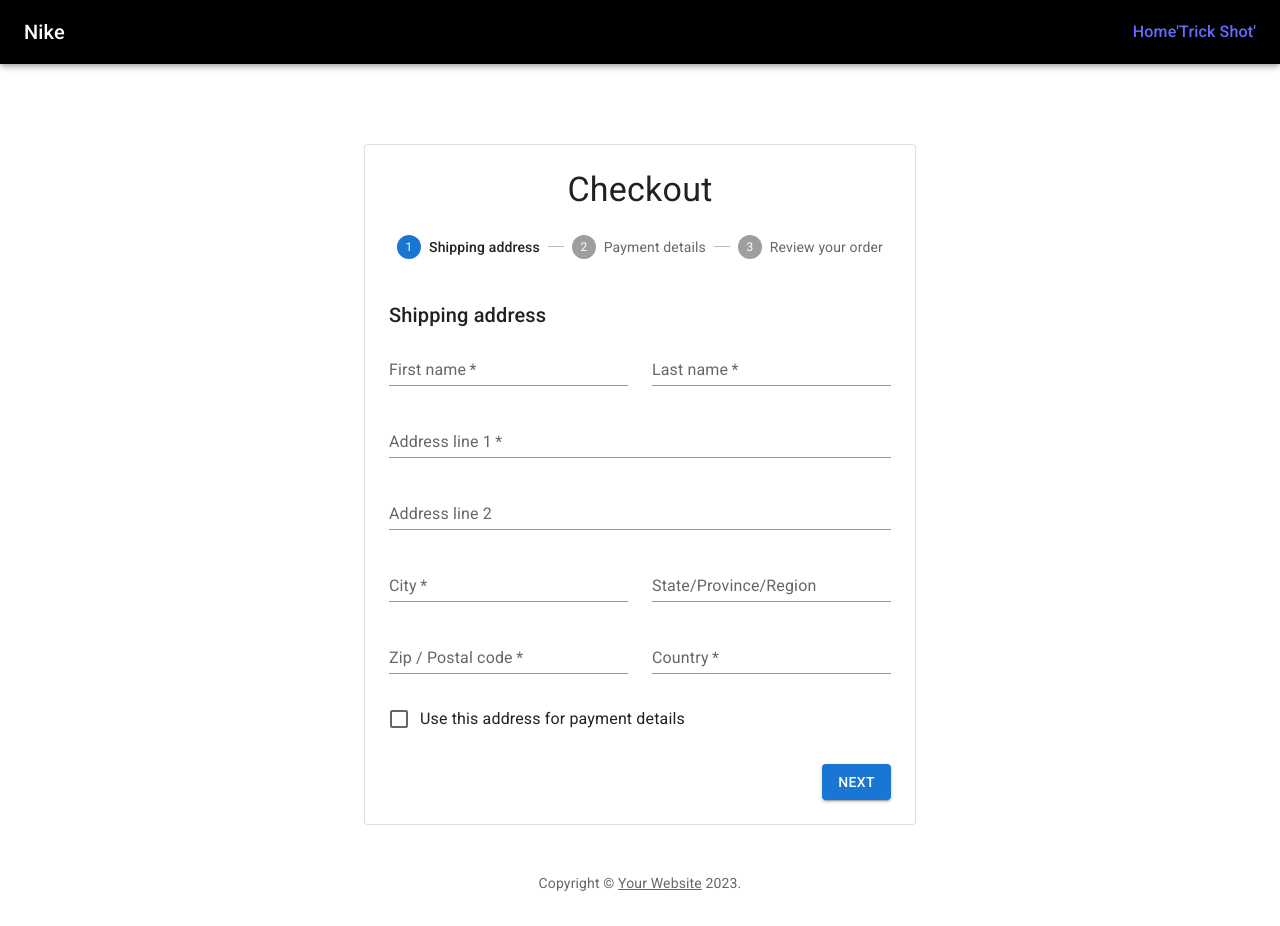
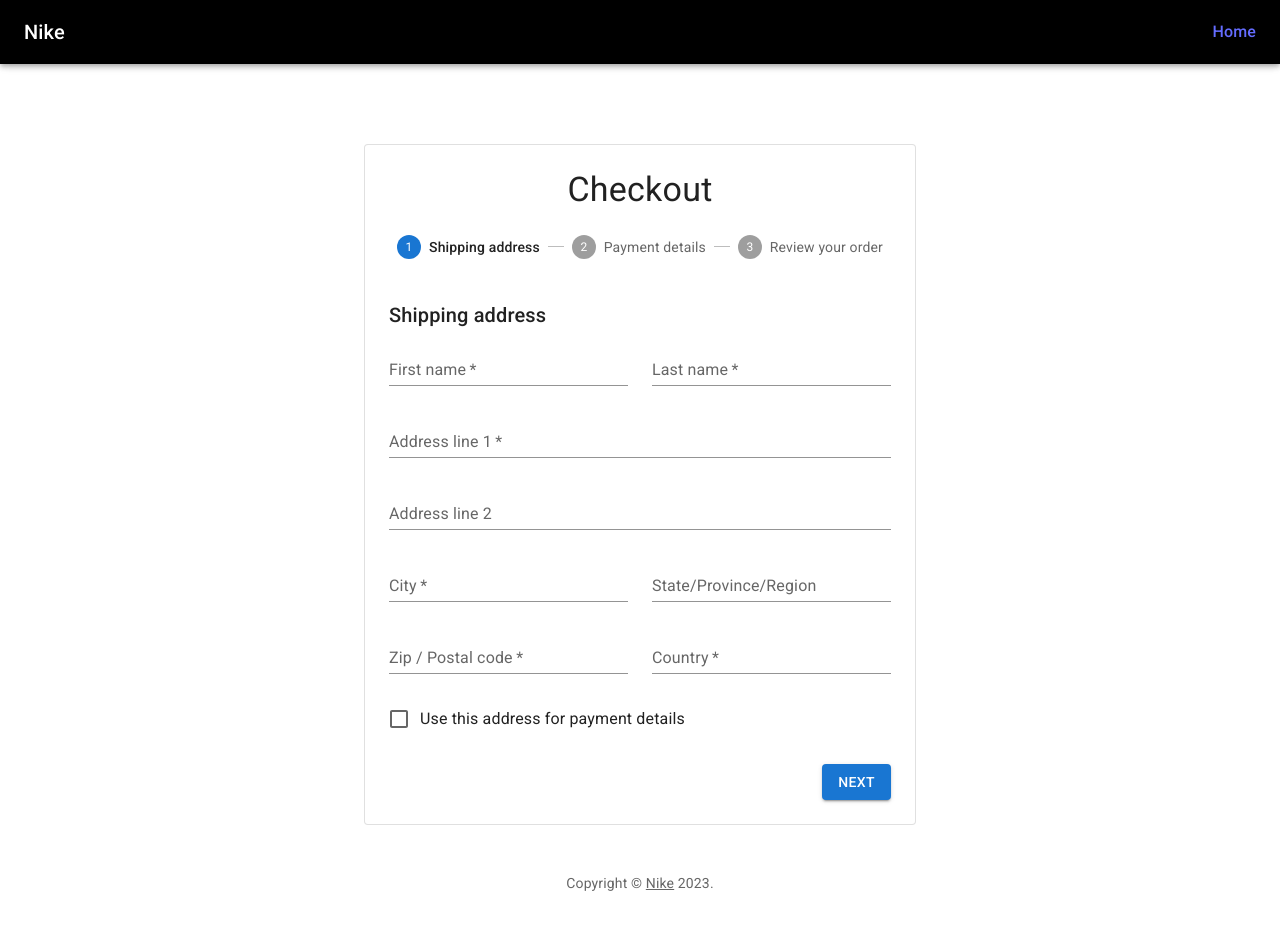
Before and after one commit to shanewidanagama/estore-client, a React (Vite) app: page /checkout in a window 1280 px wide. Built offline with nearby package versions, Linux system fonts and the light colour scheme.

Commit message:
fix: Remove unnecessary navbar link

```diff
--- a/src/components/Checkout/Checkout.tsx
+++ b/src/components/Checkout/Checkout.tsx
@@ -20,8 +20,8 @@
   return (
     <Typography variant="body2" color="text.secondary" align="center">
       {"Copyright © "}
-      <Link color="inherit" href="https://mui.com/">
-        Your Website
+      <Link color="inherit">
+        Nike
       </Link>{" "}
       {new Date().getFullYear()}
       {"."}
--- a/src/components/DrawerAppBar/DrawerAppBar.tsx
+++ b/src/components/DrawerAppBar/DrawerAppBar.tsx
@@ -23,8 +23,7 @@
 
 const drawerWidth = 240;
 const navItems = [
-  { path: "/", text: "Home" },
-  { path: "/product-page", text: "'Trick Shot'" },
+  { path: "/", text: "Home" }
 ];
 
 // A responsive app bar with a drawer displaying information about the current
```
